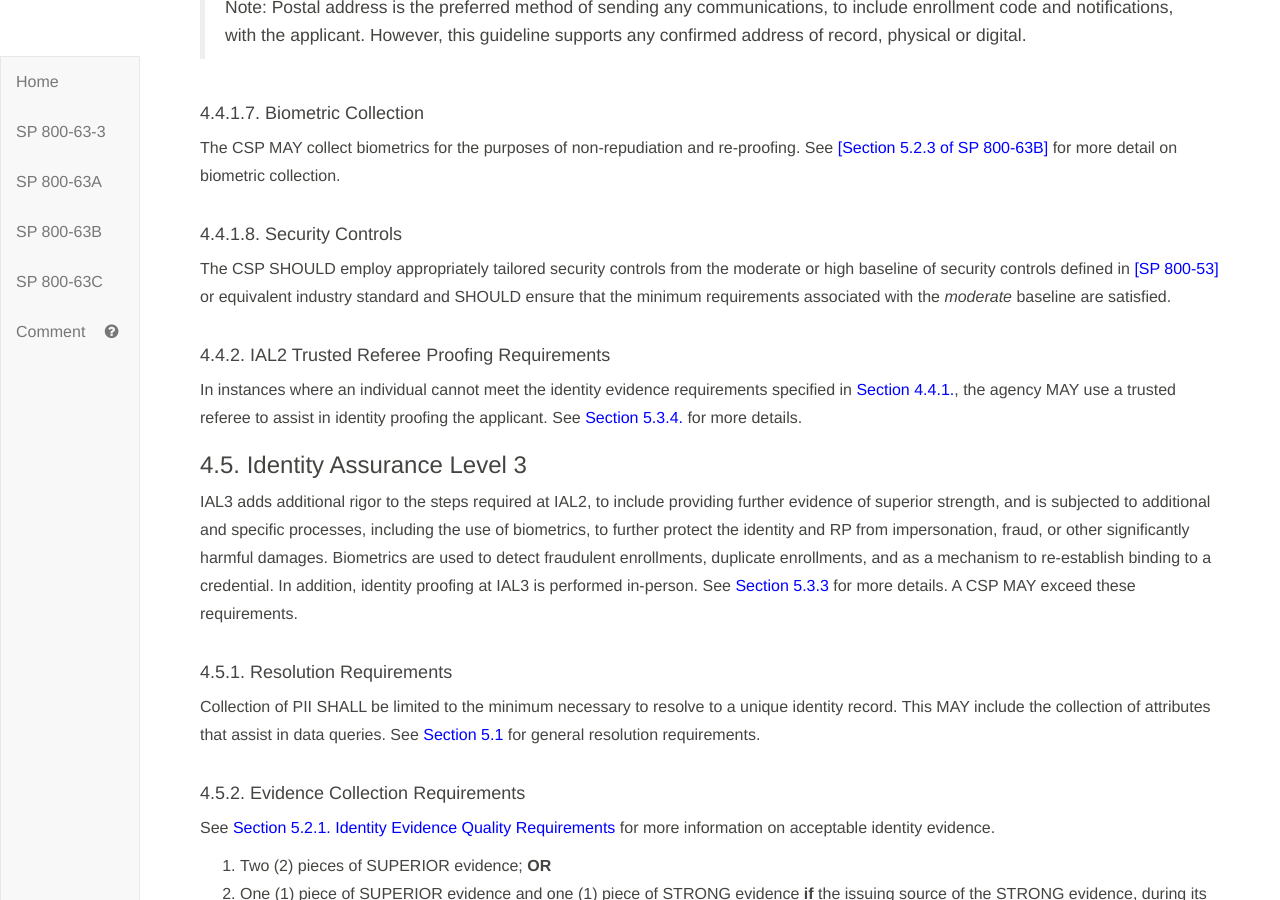
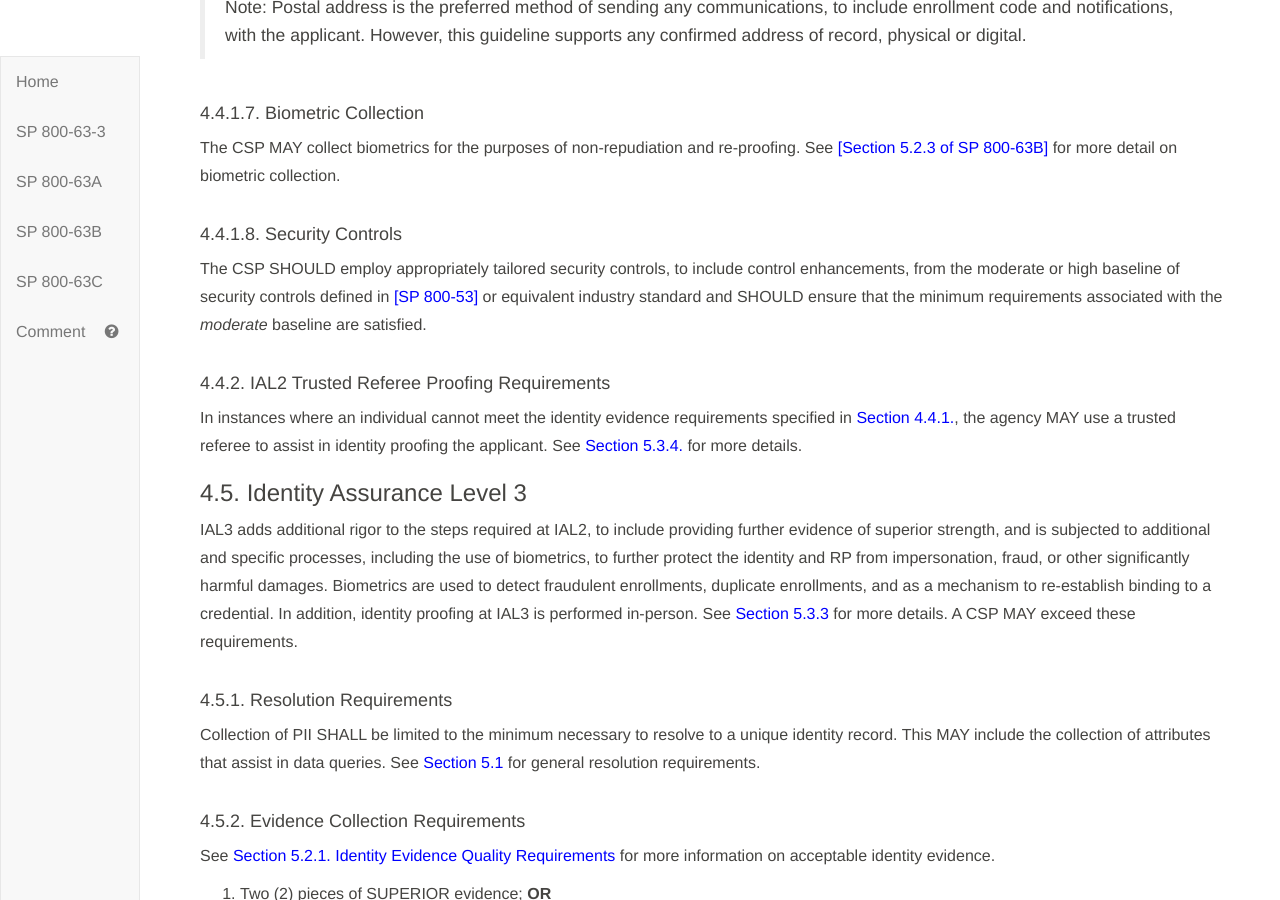
Before and after one commit to usnistgov/800-63-3, a Jekyll site: the page built from sp800-63a/sec4_ial.md, in a window 1280 px wide and 900 px high, scrolled down 5297 px. Built offline with Jekyll 4.4.1, drawn with Linux system fonts in a browser that asks for light colours; our own code applies the rules of GitHub Pages for plain Markdown files; some of the changed text lies outside the part shown.

Commit message:
Closes #773

```diff
--- a/sp800-63a/sec4_ial.md
+++ b/sp800-63a/sec4_ial.md
@@ -161,7 +161,7 @@
 
 #### 4.4.1.8. Security Controls
 
-The CSP SHOULD employ appropriately tailored security controls from the moderate or high baseline of security controls defined in [[SP 800-53]](#SP800-53) or equivalent industry standard and SHOULD ensure that the minimum requirements associated with the *moderate* baseline are satisfied.
+The CSP SHOULD employ appropriately tailored security controls, to include control enhancements, from the moderate or high baseline of security controls defined in [[SP 800-53]](#SP800-53) or equivalent industry standard and SHOULD ensure that the minimum requirements associated with the *moderate* baseline are satisfied.
 
 #### <a name="referee"></a>4.4.2. IAL2 Trusted Referee Proofing Requirements
 
@@ -216,7 +216,7 @@
 
 #### 4.5.8. Security  Controls
 
-The CSP SHOULD employ appropriately tailored security controls from the High baseline of security controls defined in [[SP 800-53]](#SP800-53) or an equivalent industry standard and SHOULD ensure that the minimum requirements associated with the *high* baseline are satisfied.
+The CSP SHOULD employ appropriately tailored security controls, to include control enhancements, from the High baseline of security controls defined in [[SP 800-53]](#SP800-53) or an equivalent industry standard and SHOULD ensure that the minimum requirements associated with the *high* baseline are satisfied.
 
 ### <a name="enrollmentcode"></a> 4.6. Enrollment Code
 
```
